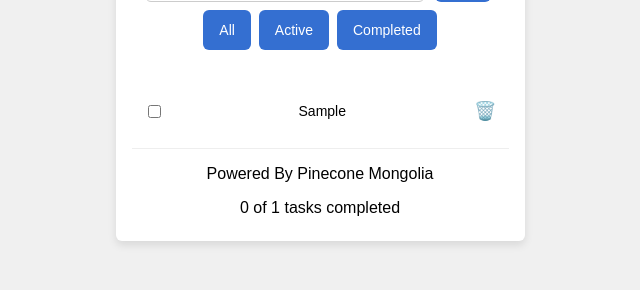
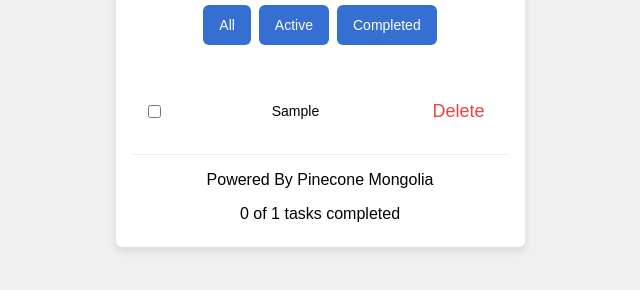
Before and after one commit to khangai1221/to-do-list, a website: page index.html in a window 1280 px wide. Both pictures are taken after typing "Sample" into the empty fields and a click on the button "Add". Shown: the part 336-626 px from the top of the page, without its empty margins (320-960 px from the left). Drawn offline with Linux system fonts and the light colour scheme.

Commit message:
Update code with latest changes

```diff
--- a/script.js
+++ b/script.js
@@ -68,7 +68,7 @@ const onClick = () => {
     taskSpan.className = "task-text";
 
     const deleteBtn = document.createElement("p");
-    deleteBtn.textContent = "🗑️";
+    deleteBtn.textContent = "Delete";
     deleteBtn.className = "delete-btn";
 
     deleteBtn.addEventListener("click", () => {
@@ -80,9 +80,10 @@ const onClick = () => {
     });
 
     checkbox.addEventListener("click", () => {
-      todoItem.classList.toggle("completed");
+      taskSpan.classList.toggle("completed-text");
       updateCounter();
     });
+
     todoItem.appendChild(checkbox);
     todoItem.appendChild(taskSpan);
     todoItem.appendChild(deleteBtn);
--- a/style.css
+++ b/style.css
@@ -74,7 +74,6 @@ h1 {
   margin-right: 10px;
   cursor: pointer;
 }
-
 .task-text {
   flex: 1;
   font-size: 14px;
@@ -82,14 +81,13 @@ h1 {
   word-break: break-word;
 }
 
-.todoItem.completed {
+.completed-text {
   text-decoration: line-through;
   color: gray;
   opacity: 0.7;
 }
 
 .empty {
-  font-family: "Inter";
   font-weight: 400;
   font-size: 14px;
   text-align: center;
@@ -99,9 +97,19 @@ h1 {
 .delete-btn {
   cursor: pointer;
   font-size: 18px;
-  transition: color 0.2s ease;
+  transition: 0.3s background-color;
+  width: 67;
+  height: 30;
+  border-radius: 6px;
+  padding-top: 6px;
+  padding-right: 12px;
+  padding-bottom: 6px;
+  padding-left: 12px;
+  gap: 10px;
+  opacity: 1;
+  color: #ef4444;
 }
 
 .delete-btn:hover {
-  color: red;
+  background-color: crimson;
 }
```
